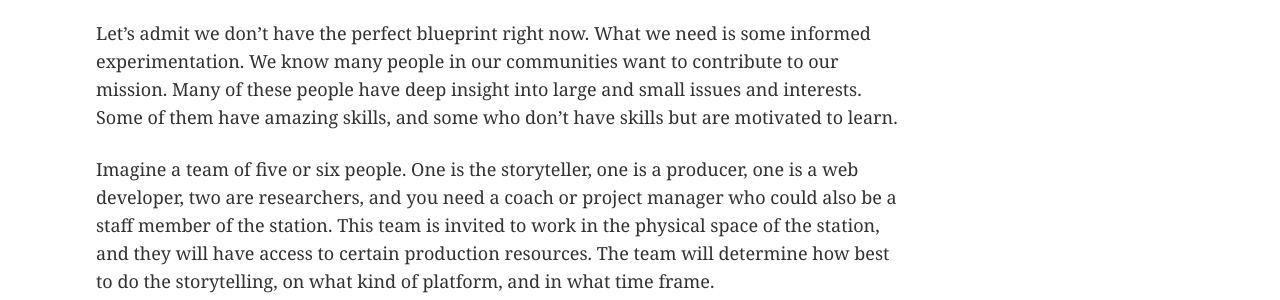
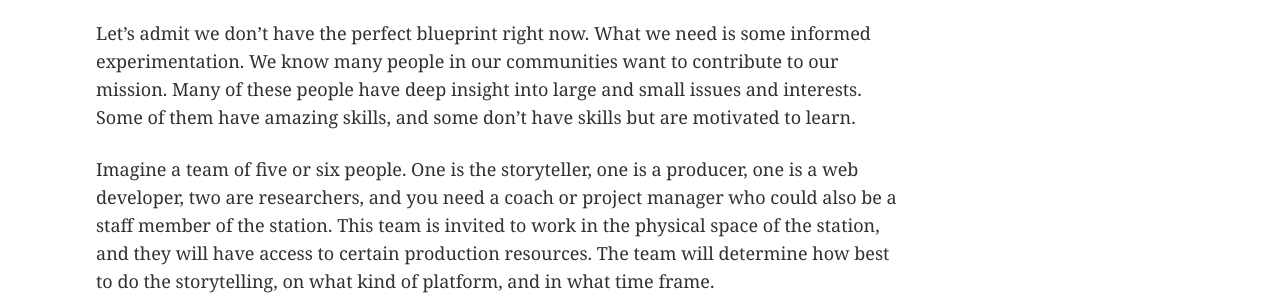
Before and after one commit to jackbrighton/jackbrighton.github.io, a Jekyll site: the page built from _posts/2015-05-03-storytelling-workshop.md, in a window 1280 px wide and 1400 px high, scrolled down 3051 px. Shown: the part 239-539 px from the top of the window. Built offline with Jekyll 4.4.1, drawn with Linux system fonts in a browser that asks for light colours; some of the changed text lies outside the part shown.

Commit message:
edit post

```diff
--- a/_posts/2015-05-03-storytelling-workshop.md
+++ b/_posts/2015-05-03-storytelling-workshop.md
@@ -57,7 +57,7 @@ Digital space is the primary growth arena for audiences of the future, including
 
 ## How this could work, Version 1
 
-Let’s admit we don’t have the perfect blueprint right now. What we need is some informed experimentation. We know many people in our communities want to contribute to our mission. Many of these people have deep insight into large and small issues and interests.  Some of them have amazing skills, and some who don't have skills but are motivated to learn.
+Let’s admit we don’t have the perfect blueprint right now. What we need is some informed experimentation. We know many people in our communities want to contribute to our mission. Many of these people have deep insight into large and small issues and interests.  Some of them have amazing skills, and some don't have skills but are motivated to learn.
 
 Imagine a team of five or six people. One is the storyteller, one is a producer, one is a web developer, two are researchers, and you need a coach or project manager who could also be a staff member of the station. This team is invited to work in the physical space of the station, and they will have access to certain production resources. The team will determine how best to do the storytelling, on what kind of platform, and in what time frame.
 
```
Also changed, not shown: other parts of _posts/2015-05-03-storytelling-workshop.md (+6 -1 lines).
